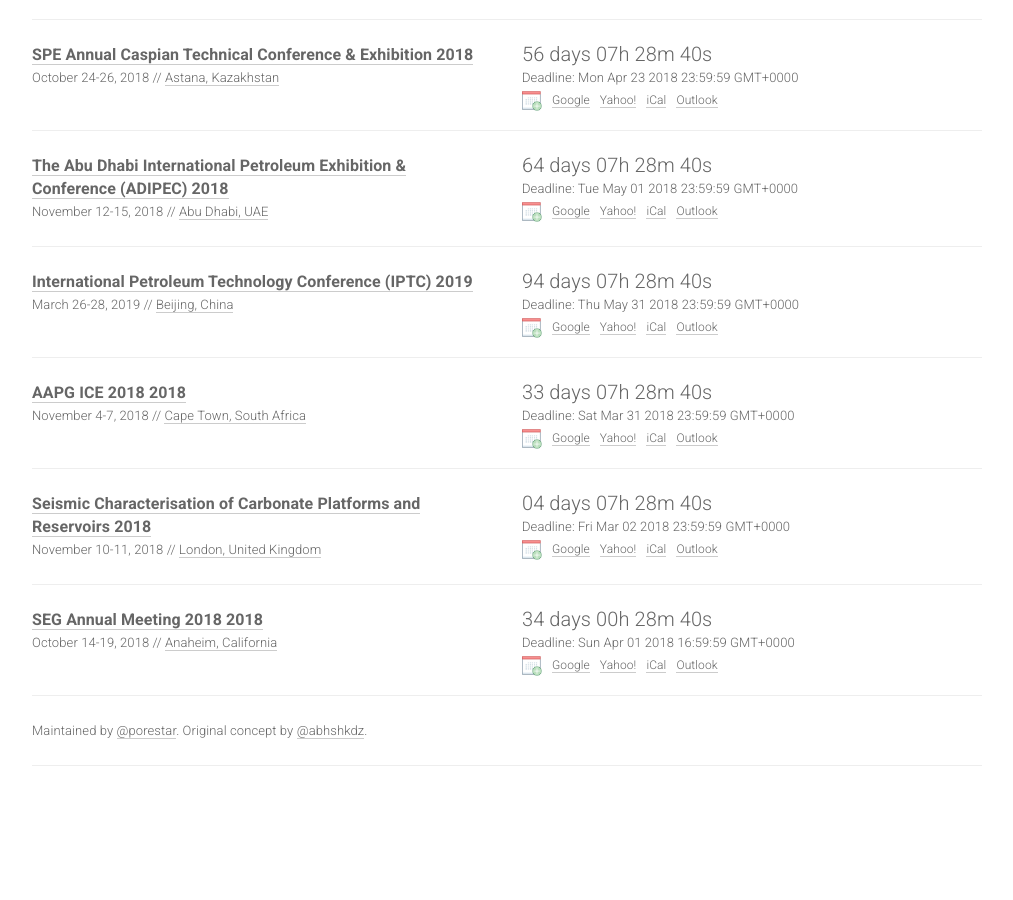
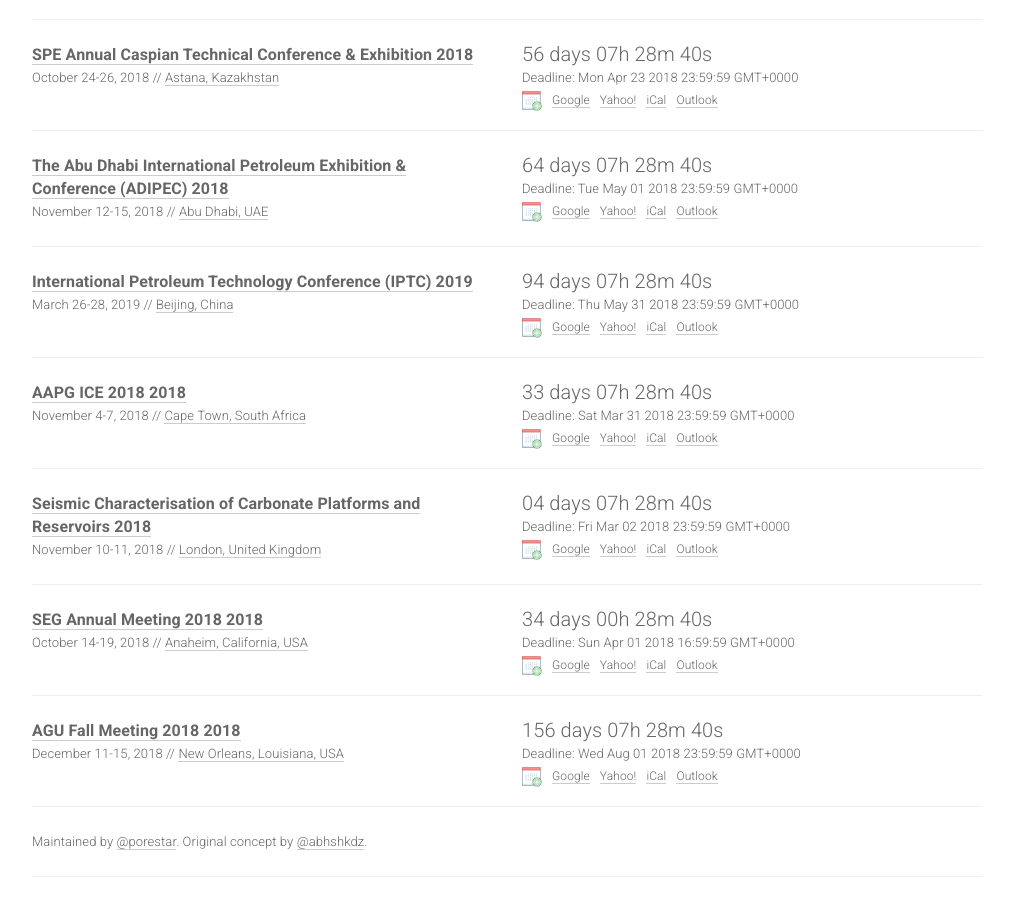
Before and after one commit to LukasMosser/geo-deadlines, a Jekyll site: the page built from index.html, in a window 1280 px wide and 900 px high, scrolled down 991 px. Shown: the whole window, without its empty margins (133-1146 px from the left). Built offline with Jekyll 4.4.1, drawn with Linux system fonts in a browser that asks for light colours; nearby versions of some CDN libraries; comment, search, counter and statistics services are not loaded; before the commit the page ends 1780 px from its top, so only the background shows below that.

Commit message:
AGU Fall meeting
I'm assuming the deadline is on August first where it would usually be.
Should be updated when the actual deadline comes in.

```diff
--- a/_data/conferences.yml
+++ b/_data/conferences.yml
@@ -107,5 +107,15 @@
   deadline: "2018-04-01 16:59:59"
   timezone: CDT/GMT-6
   date: October 14-19, 2018
-  place: Anaheim, California
+  place: Anaheim, California, USA
   sub: GEOP
+
+- name: AGU Fall Meeting 2018
+  year: 2018
+  id: agufallmtg18
+  link: https://fallmeeting.agu.org/2017/
+  deadline: "2018-08-01 23:59:59"
+  timezone: CDT/GMT-6
+  date: December 11-15, 2018
+  place: New Orleans, Louisiana, USA
+  sub: GEOP
```
